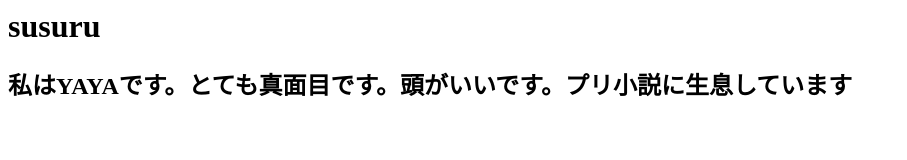
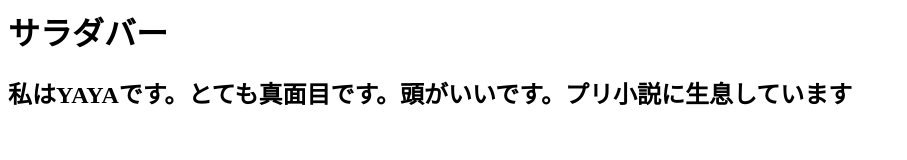
Before and after one commit to YAYAGASUKM/YAYAGASUKM.github.io, a plain HTML site: page index.html in a window 1280 px wide. Shown: the whole page, without its empty margins (0-907 px from the left). Drawn offline with Linux system fonts and the light colour scheme.

Commit message:
Update index.html

```diff
--- a/index.html
+++ b/index.html
@@ -3,7 +3,7 @@
     <title>yayagauki</title>
   </head>
   <body>
-    <h1>susuru</h1>
+    <h1>サラダバー</h1>
     <h2>私はYAYAです。とても真面目です。頭がいいです。プリ小説に生息しています</h2>
   </body>
 </html>
```
